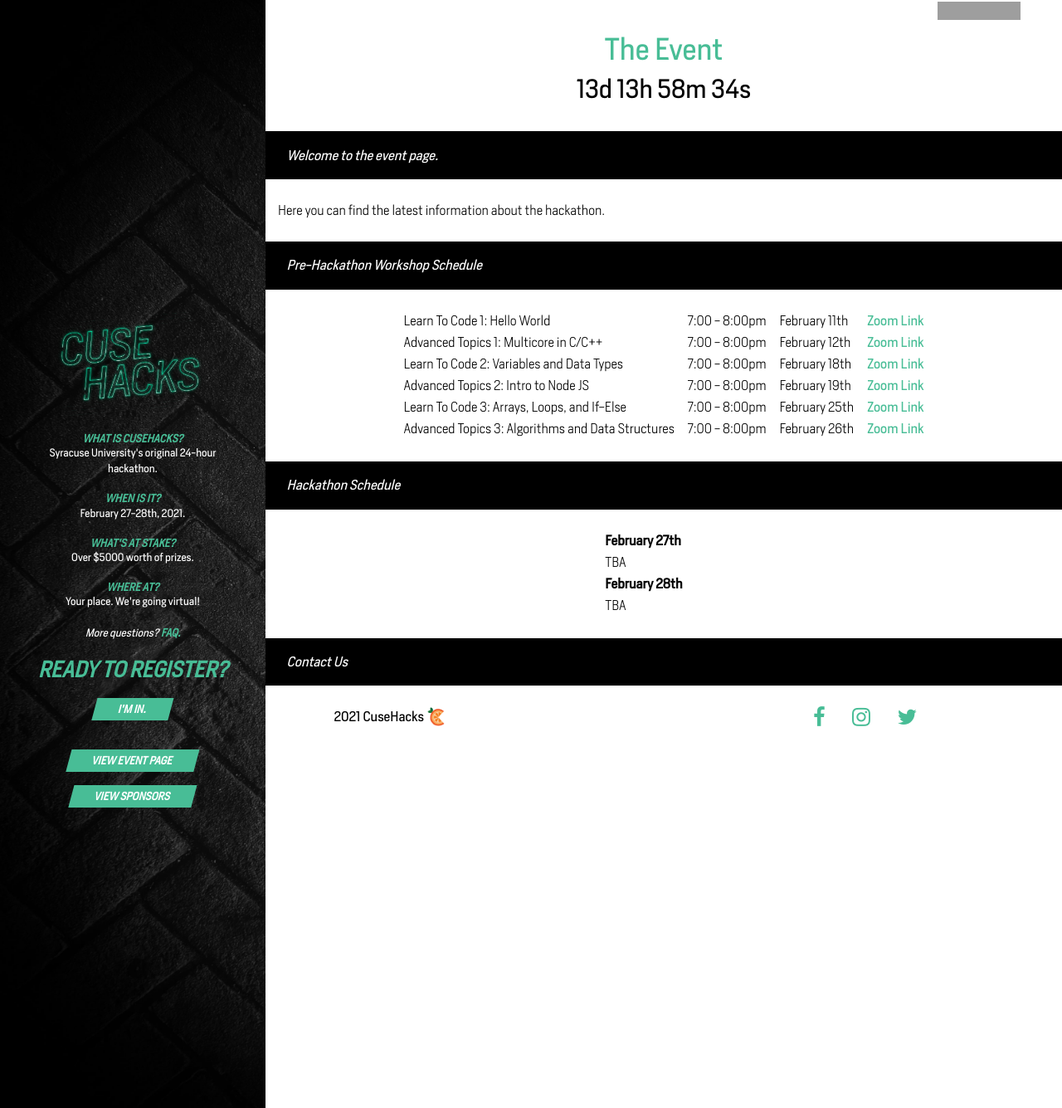
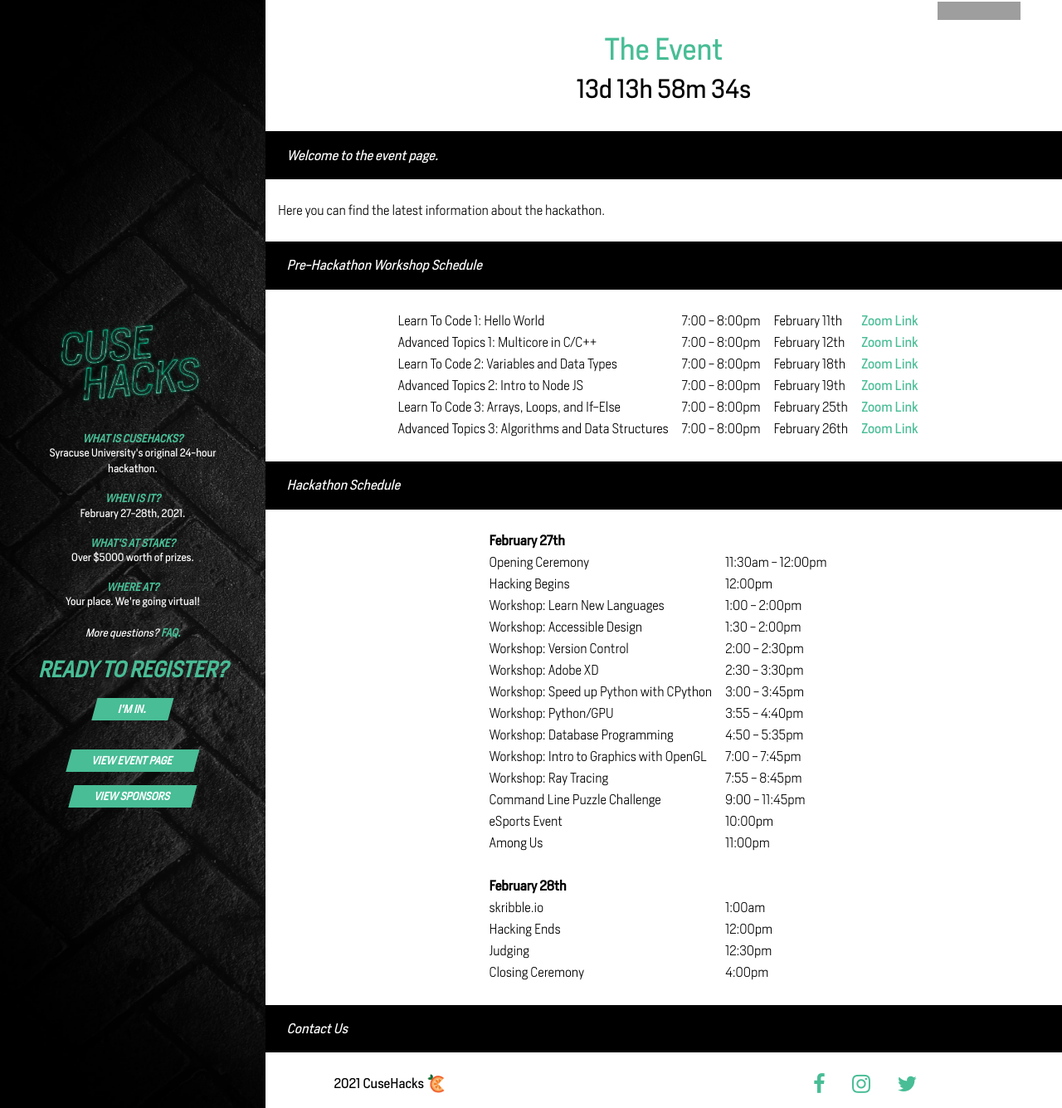
Before and after one commit to innovateorange/cusehacks, a Jekyll site: the page built from event.html, in a window 1280 px wide and 1335 px high. Shown: the whole window at 83% size. Built offline with Jekyll 4.4.1, drawn with Linux system fonts in a browser that asks for light colours; nearby versions of some CDN libraries; grey boxes are pictures that could not be loaded.

Commit message:
updated schedule

```diff
--- a/_config.yml
+++ b/_config.yml
@@ -219,25 +219,118 @@
     content: >
       Here you can find the latest information about the hackathon.
   - header: "Pre-Hackathon Workshop Schedule"
-    content: >
-      <table align="center">
-        <tr><td>Learn To Code 1: Hello World</td><td>&nbsp;&nbsp;&nbsp;&nbsp;</td><td>7:00 - 8:00pm</td><td>&nbsp;&nbsp;&nbsp;&nbsp;</td><td>February 11th</td><td>&nbsp;&nbsp;&nbsp;&nbsp;</td><td><a target="_blank" href="https://zoom.us/j/93352719823?pwd=RzVlK0xCbEVCYlFsR0NMUmVmK0h4QT09">Zoom Link</a></td></tr>
-        <tr><td>Advanced Topics 1: Multicore in C/C++</td><td>&nbsp;&nbsp;&nbsp;&nbsp;</td><td>7:00 - 8:00pm</td><td>&nbsp;&nbsp;&nbsp;&nbsp;</td><td>February 12th</td><td>&nbsp;&nbsp;&nbsp;&nbsp;</td><td><a target="_blank" href="https://zoom.us/j/97366178094?pwd=VDZwZkNKV0ovK2wyNWptSy9XVGJ2dz09">Zoom Link</a></td></tr>
-        <tr><td>Learn To Code 2: Variables and Data Types</td><td>&nbsp;&nbsp;&nbsp;&nbsp;</td><td>7:00 - 8:00pm</td><td>&nbsp;&nbsp;&nbsp;&nbsp;</td><td>February 18th</td><td>&nbsp;&nbsp;&nbsp;&nbsp;</td><td><a target="_blank" href="https://zoom.us/j/93551977288?pwd=ZGxya3E5cjBJdVdUaDJUN29nMUJ3UT09">Zoom Link</a></td></tr>
-        <tr><td>Advanced Topics 2: Intro to Node JS</td><td>&nbsp;&nbsp;&nbsp;&nbsp;</td><td>7:00 - 8:00pm</td><td>&nbsp;&nbsp;&nbsp;&nbsp;</td><td>February 19th</td><td>&nbsp;&nbsp;&nbsp;&nbsp;</td><td><a target="_blank" href="https://zoom.us/j/97548031464?pwd=ZnQ3RXFGZG9IY1hOTk1WRzhKcjhYdz09">Zoom Link</a></td></tr>
-        <tr><td>Learn To Code 3: Arrays, Loops, and If-Else</td><td>&nbsp;&nbsp;&nbsp;&nbsp;</td><td>7:00 - 8:00pm</td><td>&nbsp;&nbsp;&nbsp;&nbsp;</td><td>February 25th</td><td>&nbsp;&nbsp;&nbsp;&nbsp;</td><td><a target="_blank" href="https://zoom.us/j/93216303205?pwd=YVd0Q0JCU3QyRmdXZUpFUXd4Y2FMZz09">Zoom Link</a></td></tr>
-        <tr><td>Advanced Topics 3: Algorithms and Data Structures</td><td>&nbsp;&nbsp;&nbsp;&nbsp;</td><td>7:00 - 8:00pm</td><td>&nbsp;&nbsp;&nbsp;&nbsp;</td><td>February 26th</td><td>&nbsp;&nbsp;&nbsp;&nbsp;</td><td><a target="_blank" href="https://zoom.us/j/97591901787?pwd=dTV6ZVZXeHdSaTVtZWZ3dFluRHNlZz09">Zoom Link</a></td></tr>
-      </table>
+    events:
+      - event_details:
+        - "Learn To Code 1: Hello World"
+        - "7:00 - 8:00pm"
+        - "February 11th"
+        - <a target="_blank" href="https://zoom.us/j/93352719823?pwd=RzVlK0xCbEVCYlFsR0NMUmVmK0h4QT09">Zoom Link</a>
+      - event_details:
+        - "Advanced Topics 1: Multicore in C/C++"
+        - "7:00 - 8:00pm"
+        - "February 12th"
+        - <a target="_blank" href="https://zoom.us/j/97366178094?pwd=VDZwZkNKV0ovK2wyNWptSy9XVGJ2dz09">Zoom Link</a>
+      - event_details:
+        - "Learn To Code 2: Variables and Data Types"
+        - "7:00 - 8:00pm"
+        - "February 18th"
+        - <a target="_blank" href="https://zoom.us/j/93551977288?pwd=ZGxya3E5cjBJdVdUaDJUN29nMUJ3UT09">Zoom Link</a>
+      - event_details:
+        - "Advanced Topics 2: Intro to Node JS"
+        - "7:00 - 8:00pm"
+        - "February 19th"
+        - <a target="_blank" href="https://zoom.us/j/97548031464?pwd=ZnQ3RXFGZG9IY1hOTk1WRzhKcjhYdz09">Zoom Link</a>
+      - event_details:
+        - "Learn To Code 3: Arrays, Loops, and If-Else"
+        - "7:00 - 8:00pm"
+        - "February 25th"
+        - <a target="_blank" href="https://zoom.us/j/93216303205?pwd=YVd0Q0JCU3QyRmdXZUpFUXd4Y2FMZz09">Zoom Link</a>
+      - event_details:
+        - "Advanced Topics 3: Algorithms and Data Structures"
+        - "7:00 - 8:00pm"
+        - "February 26th"
+        - <a target="_blank" href="https://zoom.us/j/97591901787?pwd=dTV6ZVZXeHdSaTVtZWZ3dFluRHNlZz09">Zoom Link</a>
+
   - header: "Hackathon Schedule"
-    content: >
-      <table align="center">
-        <tr><td><b>February 27th</b></td></tr>
-        <tr><td>TBA</td><td>&nbsp;&nbsp;&nbsp;&nbsp;</td><td></td><td>&nbsp;&nbsp;&nbsp;&nbsp;</td><td></td><td>&nbsp;&nbsp;&nbsp;&nbsp;</td><td></td></tr>
-        <tr></tr>
-        <tr><td><b>February 28th</b></td></tr>
-        <tr><td>TBA</td><td>&nbsp;&nbsp;&nbsp;&nbsp;</td><td></td><td>&nbsp;&nbsp;&nbsp;&nbsp;</td><td></td><td>&nbsp;&nbsp;&nbsp;&nbsp;</td><td></td></tr>
-      </table>
-
+    events:
+      - event_details:
+        - "<b>February 27th</b>"
+      - event_details:
+        - "Opening Ceremony"
+        - "11:30am - 12:00pm"
+        # - "Zoom Link"
+      - event_details:
+        - "Hacking Begins"
+        - "12:00pm"
+        # - "Zoom Link"
+      - event_details:
+        - "Workshop: Learn New Languages"
+        - "1:00 - 2:00pm"
+        # - "Zoom Link"
+      - event_details:
+        - "Workshop: Accessible Design"
+        - "1:30 - 2:00pm"
+        # - "Zoom Link"
+      - event_details:
+        - "Workshop: Version Control"
+        - "2:00 - 2:30pm"
+        # - "Zoom Link"
+      - event_details:
+        - "Workshop: Adobe XD"
+        - "2:30 - 3:30pm"
+        # - "Zoom Link"
+      - event_details:
+        - "Workshop: Speed up Python with CPython"
+        - "3:00 - 3:45pm"
+        # - "Zoom Link"
+      - event_details:
+        - "Workshop: Python/GPU"
+        - "3:55 - 4:40pm"
+        # - "Zoom Link"
+      - event_details:
+        - "Workshop: Database Programming"
+        - "4:50 - 5:35pm"
+        # - "Zoom Link"
+      - event_details:
+        - "Workshop: Intro to Graphics with OpenGL"
+        - "7:00 - 7:45pm"
+        # - "Zoom Link"
+      - event_details:
+        - "Workshop: Ray Tracing"
+        - "7:55 - 8:45pm"
+        # - "Zoom Link"
+      - event_details:
+        - "Command Line Puzzle Challenge"
+        - "9:00 - 11:45pm"
+        # - "Zoom Link"
+      - event_details:
+        - "eSports Event"
+        - "10:00pm"
+        # - "Zoom Link"
+      - event_details:
+        - "Among Us"
+        - "11:00pm"
+        # - "Zoom Link"
+      - event_details:
+        - ""
+      - event_details:
+        - "<b>February 28th</b>"
+      - event_details:
+        - "skribble.io"
+        - "1:00am"
+        # - "Zoom Link"
+      - event_details:
+        - "Hacking Ends"
+        - "12:00pm"
+        # - "Zoom Link"
+      - event_details:
+        - "Judging"
+        - "12:30pm"
+        # - "Zoom Link"
+      - event_details:
+        - "Closing Ceremony"
+        - "4:00pm"
+        # - "Zoom Link"
 
 
 # ----------------------------------------------------
--- a/css/original.css
+++ b/css/original.css
@@ -463,6 +463,10 @@
     font-size: 8vw;
   }
 
+  h3 {
+    font-size: 6.5vw;
+  }
+
   h4 {
     font-size: 2vw;
   }
--- a/event.html
+++ b/event.html
@@ -15,7 +15,19 @@
     <h6><i>{{ item.header }}</i></h6>
   </div>
   <div class="content-p container">
+    {% if item.header contains "Schedule" %}
+    <table align="center">
+      {% for event in item.events %}
+      <tr>
+        {% for detail in event.event_details %}
+        <td>{{ detail }}</td><td>&nbsp;&nbsp;&nbsp;&nbsp;</td>
+        {% endfor %}
+      </tr>
+      {% endfor %}
+    </table>
+    {% else %}
     {{ item.content | markdownify }}
+    {% endif %}
   </div>
   {% endfor %}
 
```
